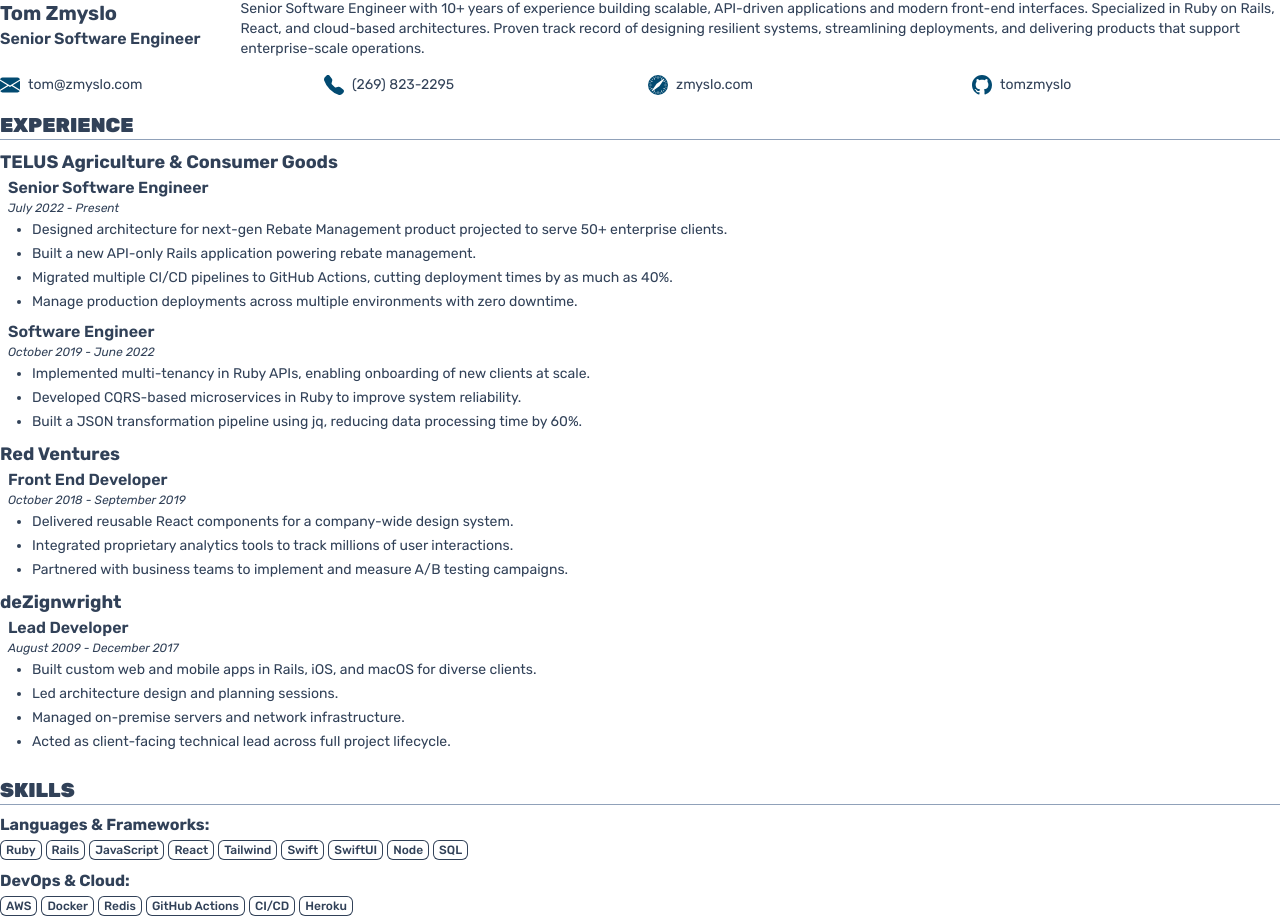
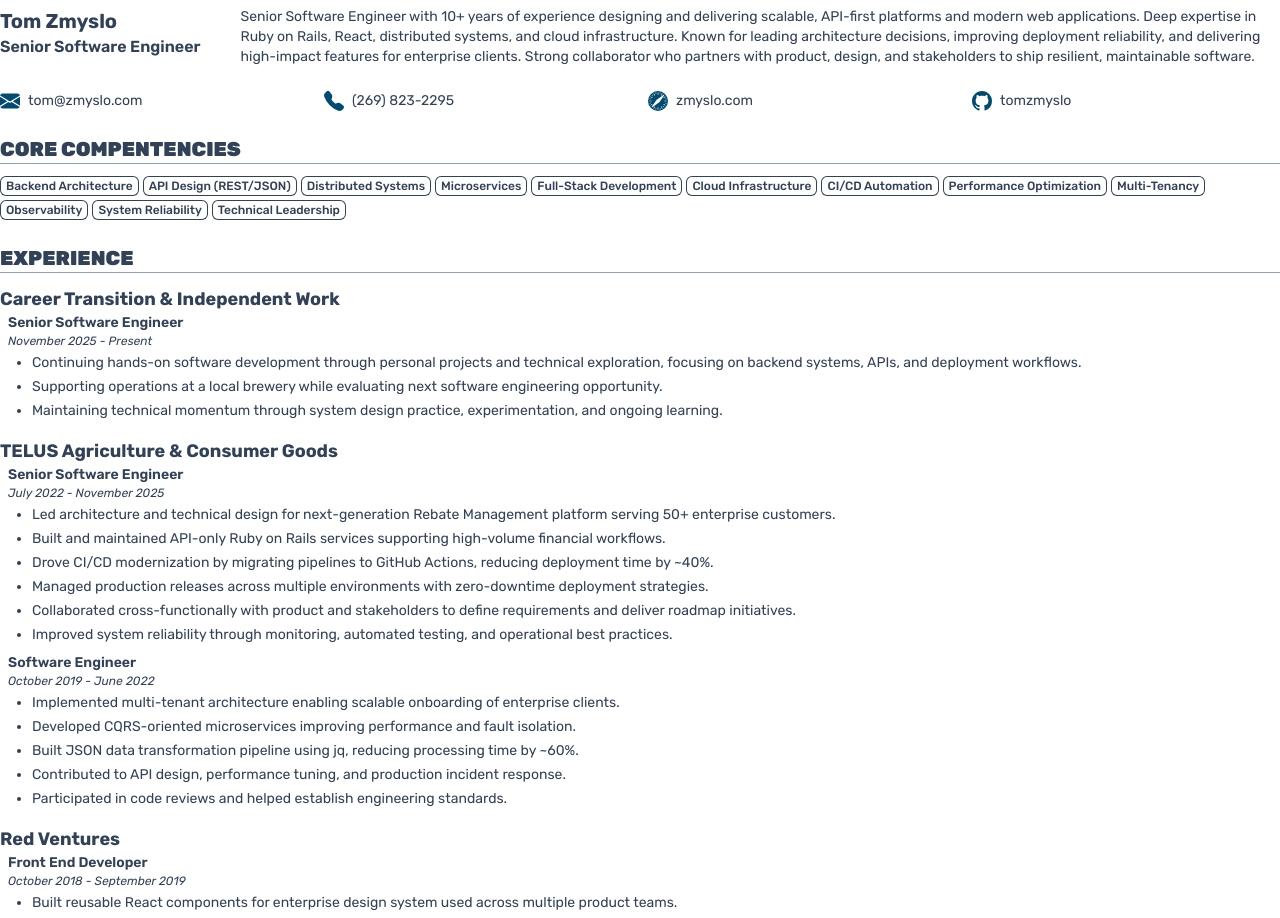
Before and after one commit to tomzmyslo/zmyslo.com, a React (Vite) app: page /resume in a window 1280 px wide. Shown: the part 114-1032 px from the top of the page. Built offline with nearby package versions, Linux system fonts and the light colour scheme.

Commit message:
Updates Resume And Blurb (#23)
* Updates resume and blurb
* Update dependencies

```diff
--- a/src/components/Experience.jsx
+++ b/src/components/Experience.jsx
@@ -1,6 +1,6 @@
 export default function Experience({ details }) {
   return (
-    <div className="mb-0">
+    <div className="mb-2">
       <h3 className="text-lg font-bold">{details.company}</h3>
       <ul className="ml-1 list-disc">
         {details.roles.map((role, i) => {
@@ -8,7 +8,7 @@
             <li key={i} className="flex space-x-2">
               <div className="ml-1 flex flex-col">
                 <div className="mb-1 flex flex-col md:items-baseline">
-                  <p className="font-semibold">{role.title}</p>
+                  <p className="text-sm font-semibold">{role.title}</p>
                   <p className="text-xs italic">{role.tenure}</p>
                 </div>
                 <ul className="mb-2 list-outside list-disc">
--- a/src/components/Section.jsx
+++ b/src/components/Section.jsx
@@ -1,10 +1,10 @@
 export default function Section({ children, name }) {
   return (
-    <section className="inline-block w-full py-2 first:pt-0">
+    <section className="inline-block w-full py-3 first:pt-0">
       {name && (
         <>
           <h2 className="text-xl font-black uppercase">{name}</h2>
-          <hr className="mb-2 border-x border-slate-400" />
+          <hr className="mb-3 border-x border-slate-400" />
         </>
       )}
       {children}
--- a/src/components/Skill.jsx
+++ b/src/components/Skill.jsx
@@ -1,7 +1,7 @@
 export default function Skill({ children, name }) {
   return (
     <div className="mb-2">
-      <h3 className="font-bold">{name}:</h3>
+      <h3 className="text-sm font-bold">{name}:</h3>
       {children}
     </div>
   );
--- a/src/data/resume.json
+++ b/src/data/resume.json
@@ -3,27 +3,59 @@
   "mobile": "2698232295",
   "website": "zmyslo.com",
   "github": "tomzmyslo",
+  "competencies": [
+    "Backend Architecture",
+    "API Design (REST/JSON)",
+    "Distributed Systems",
+    "Microservices",
+    "Full-Stack Development",
+    "Cloud Infrastructure",
+    "CI/CD Automation",
+    "Performance Optimization",
+    "Multi-Tenancy",
+    "Observability",
+    "System Reliability",
+    "Technical Leadership"
+  ],
   "experience": [
+    {
+      "company": "Career Transition & Independent Work",
+      "roles": [
+        {
+          "title": "Senior Software Engineer",
+          "tenure": "November 2025 - Present",
+          "responsibilities": [
+            "Continuing hands-on software development through personal projects and technical exploration, focusing on backend systems, APIs, and deployment workflows.",
+            "Supporting operations at a local brewery while evaluating next software engineering opportunity.",
+            "Maintaining technical momentum through system design practice, experimentation, and ongoing learning."
+          ]
+        }
+      ]
+    },
     {
       "company": "TELUS Agriculture & Consumer Goods",
       "roles": [
         {
           "title": "Senior Software Engineer",
-          "tenure": "July 2022 - Present",
+          "tenure": "July 2022 - November 2025",
           "responsibilities": [
-            "Designed architecture for next-gen Rebate Management product projected to serve 50+ enterprise clients.",
-            "Built a new API-only Rails application powering rebate management.",
-            "Migrated multiple CI/CD pipelines to GitHub Actions, cutting deployment times by as much as 40%.",
-            "Manage production deployments across multiple environments with zero downtime."
+            "Led architecture and technical design for next-generation Rebate Management platform serving 50+ enterprise customers.",
+            "Built and maintained API-only Ruby on Rails services supporting high-volume financial workflows.",
+            "Drove CI/CD modernization by migrating pipelines to GitHub Actions, reducing deployment time by ~40%.",
+            "Managed production releases across multiple environments with zero-downtime deployment strategies.",
+            "Collaborated cross-functionally with product and stakeholders to define requirements and deliver roadmap initiatives.",
+            "Improved system reliability through monitoring, automated testing, and operational best practices."
           ]
         },
         {
           "title": "Software Engineer",
           "tenure": "October 2019 - June 2022",
           "responsibilities": [
-            "Implemented multi-tenancy in Ruby APIs, enabling onboarding of new clients at scale.",
-            "Developed CQRS-based microservices in Ruby to improve system reliability.",
-            "Built a JSON transformation pipeline using jq, reducing data processing time by 60%."
+            "Implemented multi-tenant architecture enabling scalable onboarding of enterprise clients.",
+            "Developed CQRS-oriented microservices improving performance and fault isolation.",
+            "Built JSON data transformation pipeline using jq, reducing processing time by ~60%.",
+            "Contributed to API design, performance tuning, and production incident response.",
+            "Participated in code reviews and helped establish engineering standards."
           ]
         }
       ]
@@ -35,9 +67,10 @@
           "title": "Front End Developer",
           "tenure": "October 2018 - September 2019",
           "responsibilities": [
-            "Delivered reusable React components for a company-wide design system.",
-            "Integrated proprietary analytics tools to track millions of user interactions.",
-            "Partnered with business teams to implement and measure A/B testing campaigns."
+            "Built reusable React components for enterprise design system used across multiple product teams.",
+            "Integrated analytics instrumentation capturing millions of user interactions.",
+            "Partnered with product teams to implement and evaluate A/B experiments.",
+            "Improved front-end performance and maintainability through component refactoring."
           ]
         }
       ]
@@ -49,10 +82,11 @@
           "title": "Lead Developer",
           "tenure": "August 2009 - December 2017",
           "responsibilities": [
-            "Built custom web and mobile apps in Rails, iOS, and macOS for diverse clients.",
-            "Led architecture design and planning sessions.",
-            "Managed on-premise servers and network infrastructure.",
-            "Acted as client-facing technical lead across full project lifecycle."
+            "Designed and delivered custom web, iOS, and macOS applications using Rails and native technologies.",
+            "Led technical discovery, architecture planning, and client consultations.",
+            "Managed infrastructure including on-premise servers, deployments, and networking.",
+            "Delivered full lifecycle solutions from requirements through production support.",
+            "Served as primary technical advisor for multiple client engagements."
           ]
         }
       ]
@@ -74,45 +108,58 @@
   ],
   "skills": [
     {
-      "name": "Languages & Frameworks",
+      "name": "Languages",
       "items": [
         "Ruby",
-        "Rails",
-        "JavaScript",
-        "React",
-        "Tailwind",
-        "Swift",
-        "SwiftUI",
-        "Node",
-        "SQL"
+        "JavaScript/TypeScript",
+        "SQL",
+        "Swift"
       ]
     },
     {
-      "name": "DevOps & Cloud",
+      "name": "Frameworks",
+      "items": [
+        "Ruby on Rails",
+        "React",
+        "Node.js",
+        "Tailwind CSS",
+        "SwiftUI"
+      ]
+    },
+    {
+      "name": "Cloud & DevOps",
       "items": [
         "AWS",
         "Docker",
-        "Redis",
+        "CI/CD",
         "GitHub Actions",
-        "CI/CD",
         "Heroku"
       ]
     },
     {
-      "name": "Testing & Quality",
+      "name": "Data & Messaging",
+      "items": [
+        "Redis",
+        "Background Jobs",
+        "REST APIs"
+      ]
+    },
+    {
+      "name": "Testing",
       "items": [
         "RSpec",
         "TDD",
+        "Automated Testing",
         "Code Reviews"
       ]
     },
     {
-      "name": "Other",
+      "name": "Practices",
       "items": [
         "Agile",
-        "API Design",
-        "Jira",
-        "System Architecture"
+        "System Design",
+        "Observability",
+        "Incident Response"
       ]
     }
   ]
--- a/src/routes/home/index.jsx
+++ b/src/routes/home/index.jsx
@@ -9,27 +9,28 @@
   return (
     <div className="flex h-full flex-col justify-center space-y-8">
       <div className="flex flex-col items-center justify-center">
-        <img
-          src={selfie}
-          className="mb-2 w-36 rounded-full border-2 border-sky-900 bg-radial from-sky-100 to-sky-900 shadow-lg lg:border-4"
-          alt="Tom Zmyslo"
-        />
         <h1 className="mb-4 text-5xl font-bold text-sky-900 md:text-6xl lg:text-7xl">Tom Zmyslo</h1>
         <h2 className="text-lg font-medium">Ruby / JavaScript / Swift</h2>
       </div>
-      <div className="text-center">
-        <p className="px-4 md:px-24 lg:px-56">
-          I'm a Senior Software Engineer with over a decade of experience developing for the web,
-          mobile and desktop. I'm currently developing customized rebate management programs and
-          customer management tools at{" "}
-          <Link
-            to="https://www.telus.com/agcg"
-            className="font-semibold text-sky-900"
-            target="_blank"
-          >
-            Telus Agriculture &amp; Consumer Goods
-          </Link>
-          .
+      <div className="text-basex text-center text-balance">
+        <p className="mb-3 px-6 md:px-24 lg:px-56">
+          I’m a Senior Software Engineer with over a decade of experience designing and building
+          scalable, API-driven systems and modern web applications.
+        </p>
+
+        <p className="mb-3 px-6 md:px-24 lg:px-56">
+          I specialize in backend architecture, distributed systems, and delivering reliable
+          software that supports real-world operations at scale.
+        </p>
+
+        <p className="mb-3 px-6 md:px-24 lg:px-56">
+          I’ve led development on enterprise platforms, improved deployment and reliability
+          practices, and enjoy working across the stack — from system design through production.
+        </p>
+
+        <p className="mb-3 px-6 md:px-24 lg:px-56">
+          Currently exploring my next opportunity while continuing to build, learn, and occasionally
+          spending time brewing beer.
         </p>
       </div>
       <div className="flex justify-center space-x-4">
--- a/src/routes/resume/index.jsx
+++ b/src/routes/resume/index.jsx
@@ -33,6 +33,7 @@
         </div>
         <hr className="border-x border-slate-400" />
       </Section>
+
       <Section>
         <div className="flex flex-col items-start md:flex-row md:justify-between md:space-x-10">
           <div className="flex flex-col">
@@ -40,14 +41,16 @@
             <p className="font-semibold">Senior Software Engineer</p>
           </div>
           <div className="my-0 text-sm md:my-0 md:flex-1">
-            Senior Software Engineer with 10+ years of experience building scalable, API-driven
-            applications and modern front-end interfaces. Specialized in Ruby on Rails, React, and
-            cloud-based architectures. Proven track record of designing resilient systems,
-            streamlining deployments, and delivering products that support enterprise-scale
-            operations.
+            Senior Software Engineer with 10+ years of experience designing and delivering scalable,
+            API-first platforms and modern web applications. Deep expertise in Ruby on Rails, React,
+            distributed systems, and cloud infrastructure. Known for leading architecture decisions,
+            improving deployment reliability, and delivering high-impact features for enterprise
+            clients. Strong collaborator who partners with product, design, and stakeholders to ship
+            resilient, maintainable software.
           </div>
         </div>
       </Section>
+
       <Section>
         <div className="grid grid-cols-2 gap-4 text-sm md:grid-cols-4">
           <div className="flex items-center space-x-2">
@@ -72,11 +75,21 @@
           </div>
         </div>
       </Section>
+
+      <Section name="Core Compentencies">
+        <div className="flex flex-wrap gap-1">
+          {data.competencies.map((item, i) => (
+            <Pill key={i} content={item} color="sky" />
+          ))}
+        </div>
+      </Section>
+
       <Section name="Experience">
         {data.experience.map((item, i) => {
           return <Experience key={i} details={item} />;
         })}
       </Section>
+
       <Section name="Skills">
         {data.skills.map((section, i) => (
           <Skill key={i} name={section.name}>
```
Also changed, not shown: package.json (+10 -10 lines), 2 other files (tests, documents, lock files or other folders).
